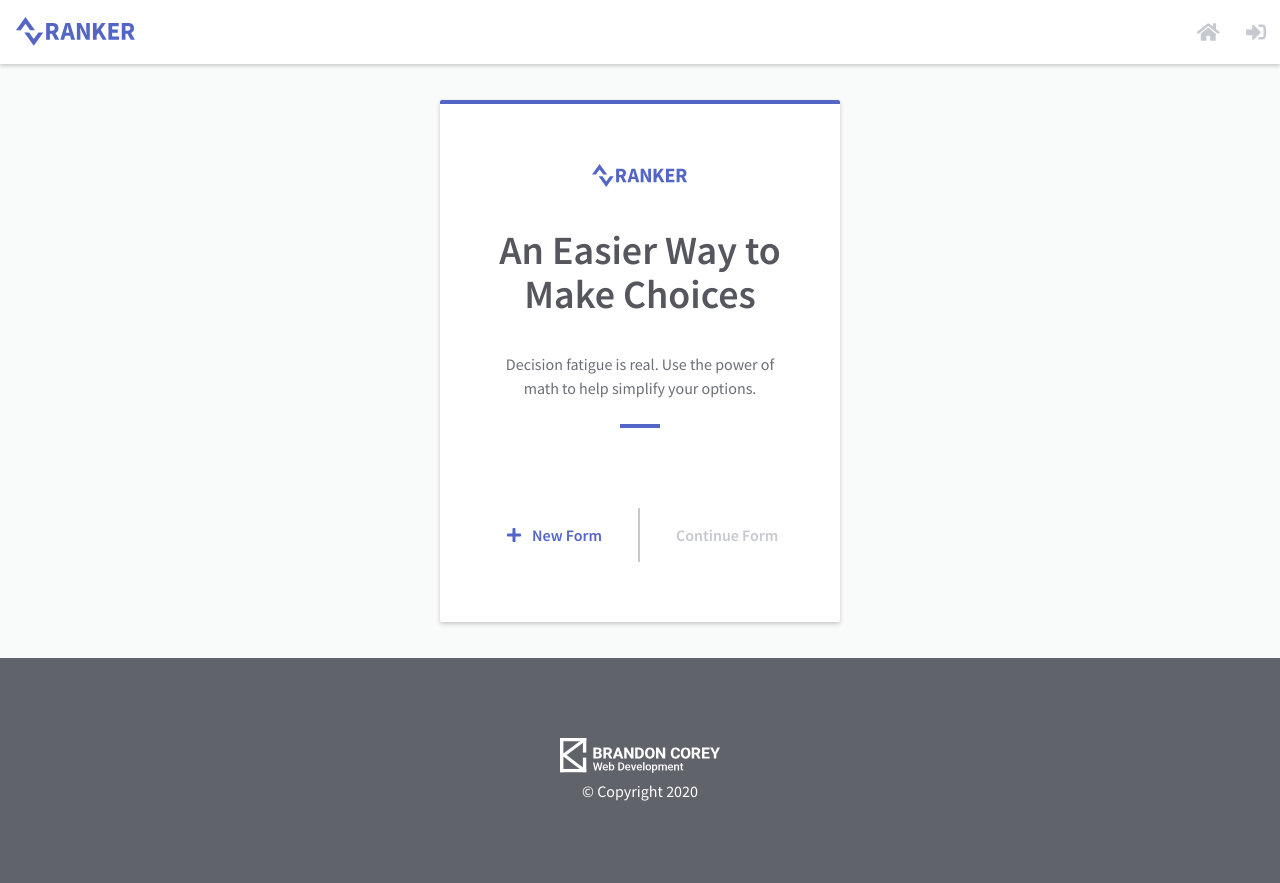
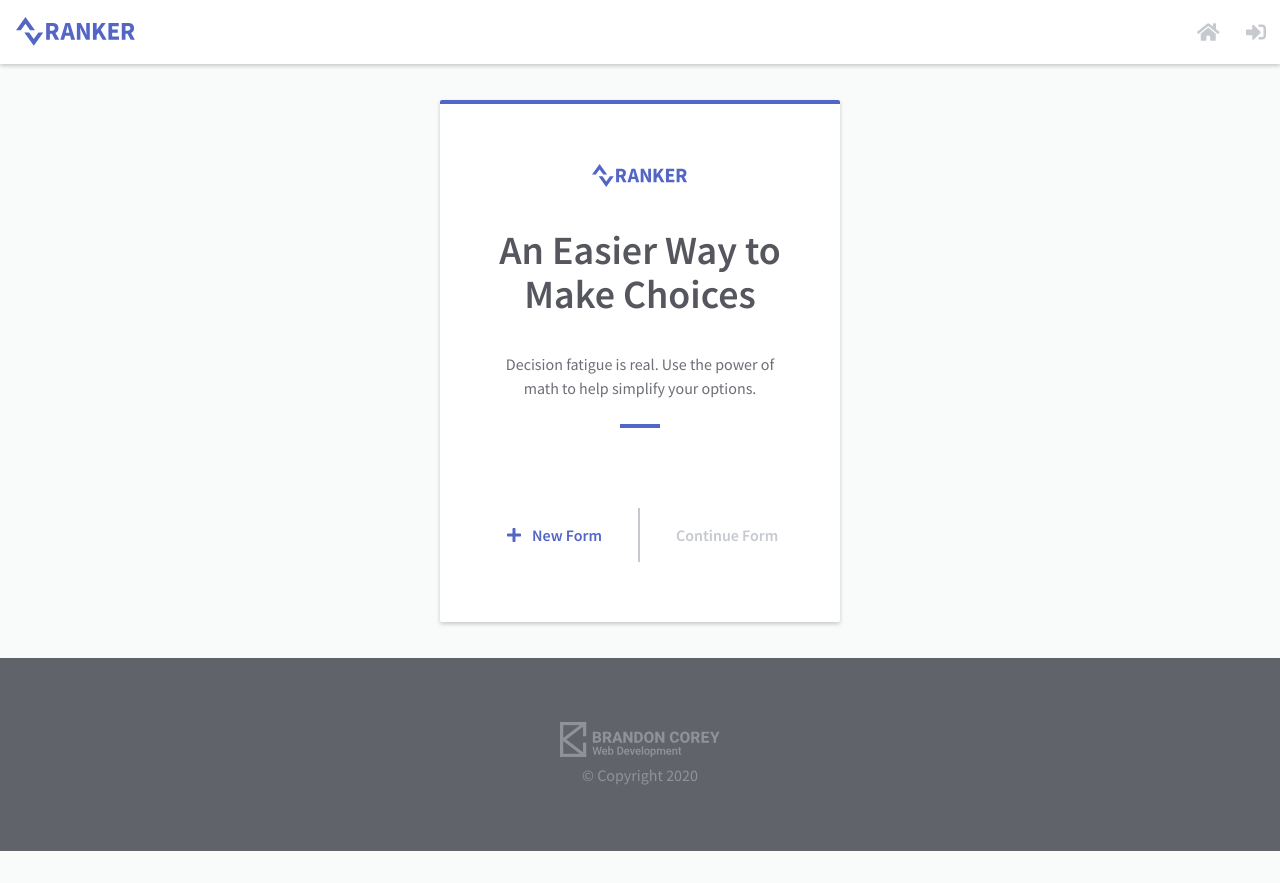
Before and after one commit to bcorey85/ranker-frontend, a React (Create React App) app: page / in a window 1280 px wide. After the commit the page ends 851 px from the top, so only its background shows below. Built offline with nearby package versions, Linux system fonts and the light colour scheme.

Commit message:
update logo and opacity in footer

```diff
--- a/src/components/Layout/Footer.scss
+++ b/src/components/Layout/Footer.scss
@@ -4,12 +4,20 @@
 	grid-column: 1/end;
 	grid-row: 3/end;
 	background-color: $gray400;
-	padding: 8rem 0;
+	padding: 6.4rem 0;
 	display: flex;
 	flex-direction: column;
 	align-items: center;
 	justify-content: center;
 	color: $white;
+
+	& a {
+		opacity: .3;
+	}
+
+	& div {
+		opacity: .3;
+	}
 }
 
 .bc-logo {
--- a/src/components/layout/Footer.scss
+++ b/src/components/layout/Footer.scss
@@ -4,12 +4,20 @@
 	grid-column: 1/end;
 	grid-row: 3/end;
 	background-color: $gray400;
-	padding: 8rem 0;
+	padding: 6.4rem 0;
 	display: flex;
 	flex-direction: column;
 	align-items: center;
 	justify-content: center;
 	color: $white;
+
+	& a {
+		opacity: .3;
+	}
+
+	& div {
+		opacity: .3;
+	}
 }
 
 .bc-logo {
```
Also changed, not shown: src/imgs/bc-logo.svg.
